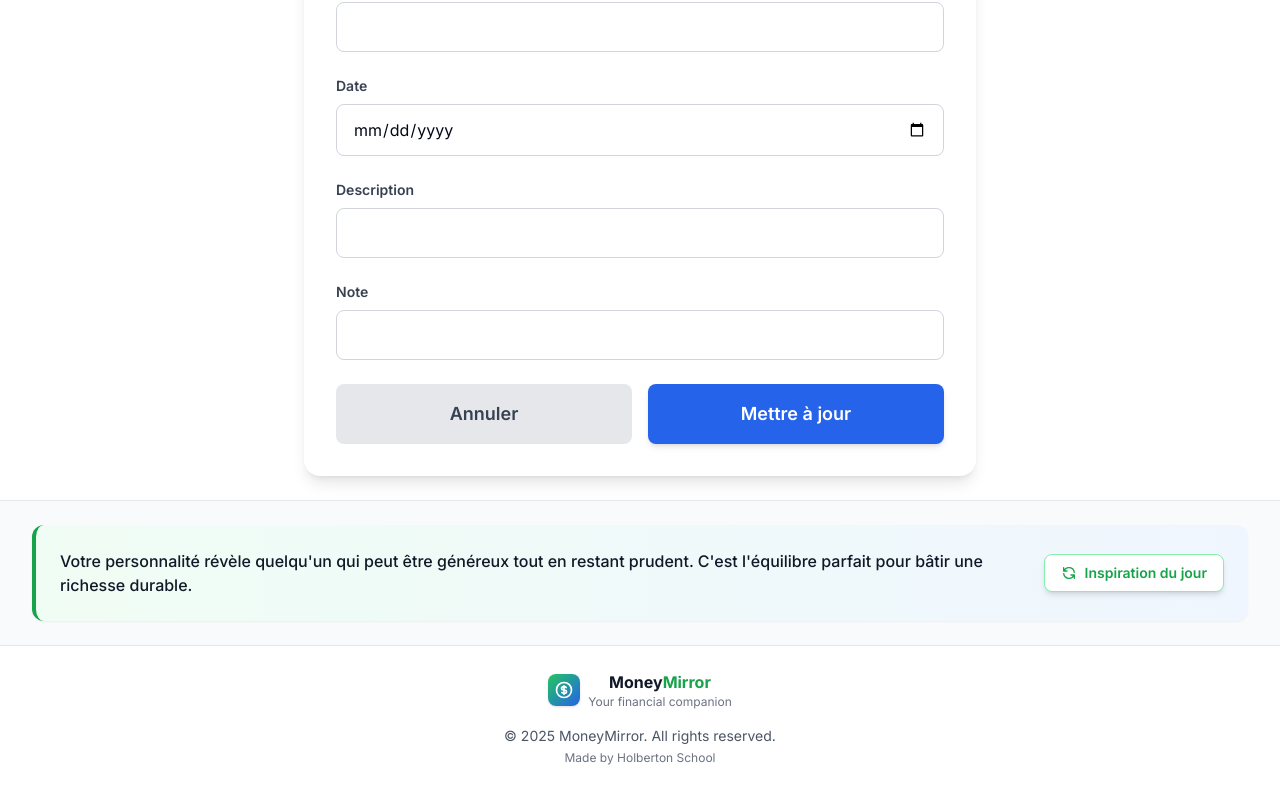
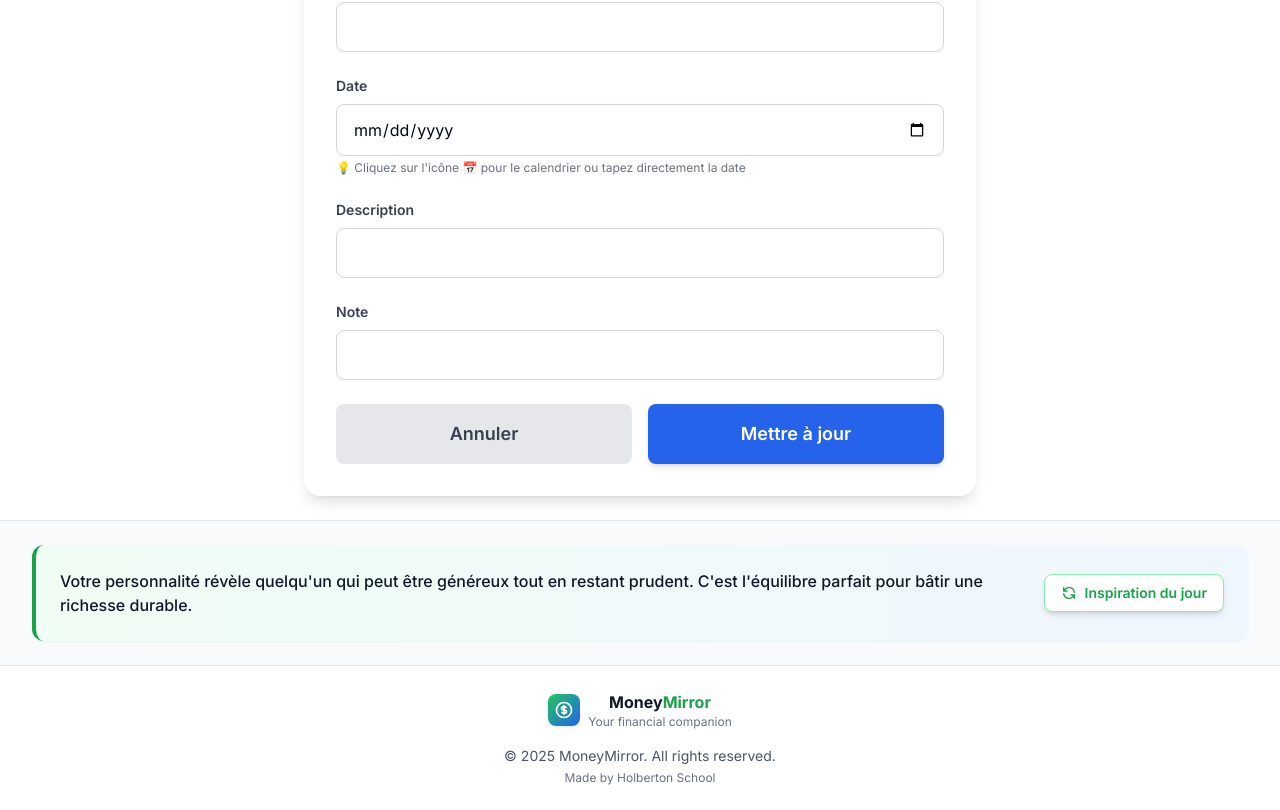
Before and after one commit to Vitushan/holbertonschool-moneyMirror, a Next.js app: page /transactions/edit/1 in a window 1280 px wide. Shown: the part 756-1566 px from the top of the page. Built offline with nearby package versions, Linux system fonts and the light colour scheme; no server answers.

Commit message:
resolve calendar problems

```diff
--- a/src/app/transactions/add/page.js
+++ b/src/app/transactions/add/page.js
@@ -271,9 +271,12 @@
                   value={form.date}
                   onChange={handleChange}
                   required
-                  placeholder="jj/mm/aaaa"
-                  className="w-full border border-gray-300 rounded-lg px-4 py-3 focus:ring-2 focus:ring-blue-500 focus:border-blue-500 transition outline-none"
+                  max={new Date().toISOString().split('T')[0]}
+                  className="w-full border border-gray-300 rounded-lg px-4 py-3 focus:ring-2 focus:ring-blue-500 focus:border-blue-500 transition outline-none cursor-text"
                 />
+                <p className="text-xs text-gray-500 mt-1">
+                  💡 Cliquez sur l'icône 📅 pour le calendrier ou tapez directement la date
+                </p>
               </div>
             </div>
 
--- a/src/app/transactions/edit/[id]/page.js
+++ b/src/app/transactions/edit/[id]/page.js
@@ -295,8 +295,12 @@
                 value={form.date}
                 onChange={handleChange}
                 required
-                className="w-full border border-gray-300 rounded-lg px-4 py-3 focus:ring-2 focus:ring-blue-500 focus:border-blue-500 transition outline-none"
+                max={new Date().toISOString().split('T')[0]}
+                className="w-full border border-gray-300 rounded-lg px-4 py-3 focus:ring-2 focus:ring-blue-500 focus:border-blue-500 transition outline-none cursor-text"
               />
+              <p className="text-xs text-gray-500 mt-1">
+                💡 Cliquez sur l'icône 📅 pour le calendrier ou tapez directement la date
+              </p>
             </div>
 
             {/* Description */}
```
